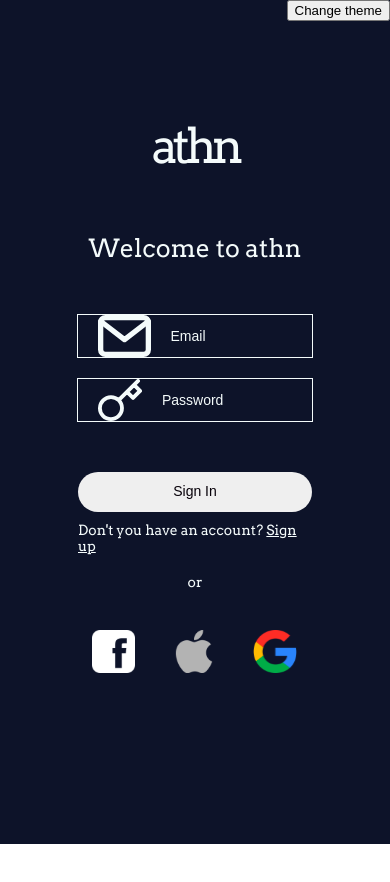
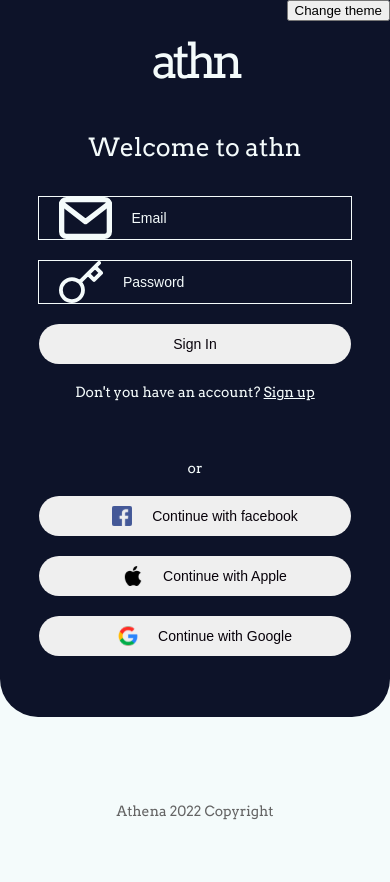
Before and after one commit to vitorlofonseca/athn-react, a React (Create React App) app: page / in a window 390 px wide. Shown: the top 882 px of the page. After the commit the page ends 844 px from the top, so only its background shows below. Built offline with nearby package versions, Linux system fonts and the light colour scheme.

Commit message:
Mobile resolution

```diff
--- a/src/App.scss
+++ b/src/App.scss
@@ -1,5 +1,6 @@
 body {
   margin: unset;
+  background-color: var(--white);
 }
 
 .l-app {
--- a/src/components/Button/button.module.scss
+++ b/src/components/Button/button.module.scss
@@ -1,5 +1,4 @@
 .c-button {
-  width: 490px;
   height: 40px;
   left: 331px;
   border-radius: 28px;
@@ -10,6 +9,18 @@
   color: var(--black);
   transition-duration: 0.4s;
   width: 100%;
+
+  &-content {
+    display: flex;
+    justify-content: center;
+    align-items: center;
+  }
+}
+
+.c-icon {
+  margin: 0 20px 0 20px;
+  width: 20px;
+  height: 20px;
 }
 
 .c-button:hover {
--- a/src/components/Button/index.js
+++ b/src/components/Button/index.js
@@ -1,9 +1,13 @@
+import { Icon } from "../Icon";
 import styles from "./button.module.scss";
 
-const Button = ({ label, type, className, ...props }) => {
+const Button = ({ label, type, className, icon, ...props }) => {
   return (
     <button className={`${styles["c-button"]} ${className}`}>
-      {props.children}
+      <div className={styles["c-button-content"]}>
+        {icon && <Icon name={icon} className={styles["c-icon"]}></Icon>}
+        {props.children}
+      </div>
     </button>
   );
 };
--- a/src/pages/Login/index.js
+++ b/src/pages/Login/index.js
@@ -26,6 +26,18 @@ const Login = () => {
           <Icon className={styles["c-icon"]} name="apple-grey"></Icon>
           <Icon className={styles["c-icon"]} name="google"></Icon>
         </div>
+        <div className={styles["l-sso-login--small-screen"]}>
+          <Button className={styles["c-sso-button"]} icon="facebook">
+            Continue with facebook
+          </Button>
+          <Button className={styles["c-sso-button"]} icon="apple-black">
+            Continue with Apple
+          </Button>
+          <Button className={styles["c-sso-button"]} icon="google">
+            Continue with Google
+          </Button>
+        </div>
+        <span className={styles["c-copyright"]}>Athena 2022 Copyright</span>
       </div>
     </div>
   );
--- a/src/pages/Login/login.module.scss
+++ b/src/pages/Login/login.module.scss
@@ -56,4 +56,52 @@
   img {
     cursor: pointer;
   }
+
+  &--small-screen {
+    display: none;
+  }
 }
+
+.c-sso-button {
+  margin-bottom: 20px;
+}
+
+.c-copyright {
+  position: absolute;
+  color: var(--grey-4);
+  bottom: 25px;
+}
+
+@media screen and (max-width: $medium) {
+  .l-page {
+    height: 85vh;
+    border-radius: 0px 0px 38px 38px;
+  }
+
+  .l-body {
+    padding-top: unset;
+    width: 80vw;
+  }
+
+  .c-athn-subtitle {
+    margin: 1vh 0 1vh 0;
+  }
+
+  .c-signin-button {
+    margin: 20px 0 20px 0;
+  }
+
+  .c-account-creation {
+    margin: 0 0 60px 0;
+  }
+
+  .l-sso-login {
+    display: none;
+
+    &--small-screen {
+      display: block;
+      margin-top: 20px;
+      width: 100%;
+    }
+  }
+}
```
Also changed, not shown: public/assets/icons/apple-black.svg (added), public/assets/icons/facebook.svg (added).
